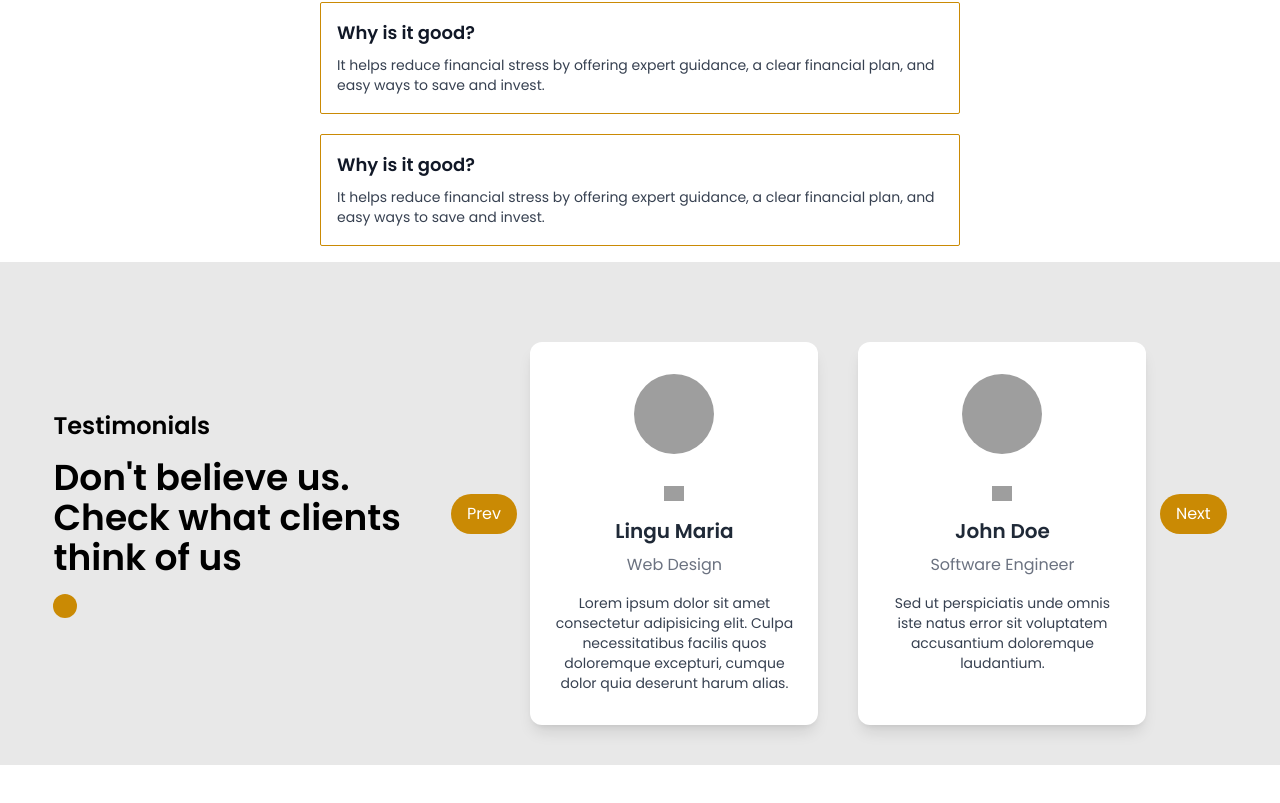
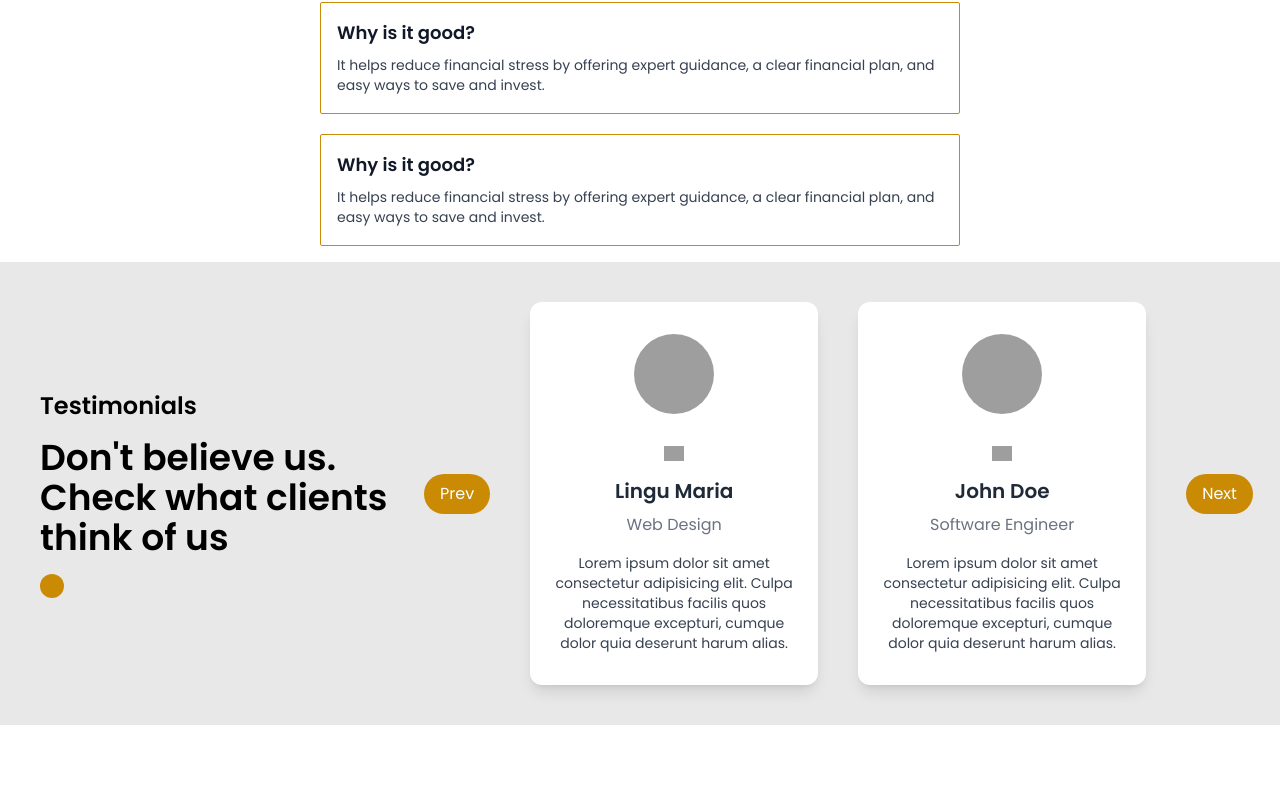
Before and after one commit to rasikumar/enrich, a React (Vite) app: page / in a window 1280 px wide. Shown: the part 804-1607 px from the top of the page. Built offline with nearby package versions, Linux system fonts and the light colour scheme; grey boxes are pictures that could not be loaded.

Commit message:
testimonials responsive

```diff
--- a/src/components/Testimonials.jsx
+++ b/src/components/Testimonials.jsx
@@ -18,17 +18,23 @@ const testimonialsData = [
     id: 2,
     name: 'John Doe',
     position: 'Software Engineer',
-    feedback: 'Sed ut perspiciatis unde omnis iste natus error sit voluptatem accusantium doloremque laudantium.',
+    feedback: 'Lorem ipsum dolor sit amet consectetur adipisicing elit. Culpa necessitatibus facilis quos doloremque excepturi, cumque dolor quia deserunt harum alias.',
     img: Person,
   },
   {
     id: 3,
     name: 'Jane Smith',
     position: 'Product Manager',
-    feedback: 'Nemo enim ipsam voluptatem quia voluptas sit aspernatur aut odit aut fugit, sed quia consequuntur magni dolores eos.',
+    feedback: 'Lorem ipsum dolor sit amet consectetur adipisicing elit. Culpa necessitatibus facilis quos doloremque excepturi, cumque dolor quia deserunt harum alias.',
     img: Person,
   },
-
+  {
+    id: 4,
+    name: 'Jane Smith',
+    position: 'Product Manager',
+    feedback: 'Lorem ipsum dolor sit amet consectetur adipisicing elit. Culpa necessitatibus facilis quos doloremque excepturi, cumque dolor quia deserunt harum alias.',
+    img: Person,
+  },
   // Add more testimonials as needed
 ];
 
@@ -38,15 +44,13 @@ const Testimonials = () => {
   const cardsRef = useRef([]);
 
   const handlePrev = () => {
-    const newIndex = (currentIndex - 2 + testimonialsData.length) % testimonialsData.length;
+    const newIndex = (currentIndex - 1 + testimonialsData.length) % testimonialsData.length;
     animateCards(newIndex);
-    setCurrentIndex(newIndex);
   };
 
   const handleNext = () => {
-    const newIndex = (currentIndex + 2) % testimonialsData.length;
+    const newIndex = (currentIndex + 1) % testimonialsData.length;
     animateCards(newIndex);
-    setCurrentIndex(newIndex);
   };
 
   const animateCards = (newIndex) => {
@@ -54,14 +58,14 @@ const Testimonials = () => {
     gsap.to(currentCards, {
       opacity: 0,
       x: -20,
-      duration: 0.7,
+      duration: 0.5,
       ease: 'power1.inOut',
       onComplete: () => {
         setCurrentIndex(newIndex);
         gsap.fromTo(currentCards, { opacity: 0, x: 20 }, {
           opacity: 1,
           x: 0,
-          duration: 0.7,
+          duration: 0.5,
           ease: 'power1.inOut',
         });
       },
@@ -87,15 +91,15 @@ const Testimonials = () => {
   }, []);
 
   return (
-    <div ref={testimonialsRef} className="w-full bg-[#E8E8E8] flex  items-center justify-evenly mb-20 p-10">
+    <div ref={testimonialsRef} className="w-full bg-[#E8E8E8] flex flex-col max-h-[720px] lg:flex-row items-center justify-evenly mb-20 p-10">
       <div className="flex flex-col gap-4 mt-18">
         <h4 className="text-black text-2xl font-semibold">Testimonials</h4>
         <h1 className="text-4xl w-96 font-[600]">Don&apos;t believe us. Check what clients think of us</h1>
         <span className="bg-yellow-600 rounded-full w-6 h-6"></span>
       </div>
-      {/* Cards */}
+      <div className="flex flex-col lg:flex-row items-center gap-4 lg:gap-10 mt-10 lg:mt-0">
         <button onClick={handlePrev} className="bg-yellow-600 text-white px-4 py-2 rounded-full">Prev</button>
-      <div className="flex gap-10 mt-10">
+        <div className="flex flex-col lg:flex-row gap-4 lg:gap-10">
           {[0, 1].map(i => (
             <div
               key={testimonialsData[(currentIndex + i) % testimonialsData.length].id}
@@ -107,12 +111,12 @@ const Testimonials = () => {
               <h1 className='text-xl font-semibold text-gray-800'>{testimonialsData[(currentIndex + i) % testimonialsData.length].name}</h1>
               <p className='text-gray-500 -mt-2'>{testimonialsData[(currentIndex + i) % testimonialsData.length].position}</p>
               <p className='w-60 leading-5 text-sm text-gray-700 text-center'>{testimonialsData[(currentIndex + i) % testimonialsData.length].feedback}</p>
-
             </div>
           ))}
         </div>
         <button onClick={handleNext} className="bg-yellow-600 text-white px-4 py-2 rounded-full">Next</button>
       </div>
+    </div>
   );
 };
 
```
Lines whose indentation alone changed are shown as unchanged.
